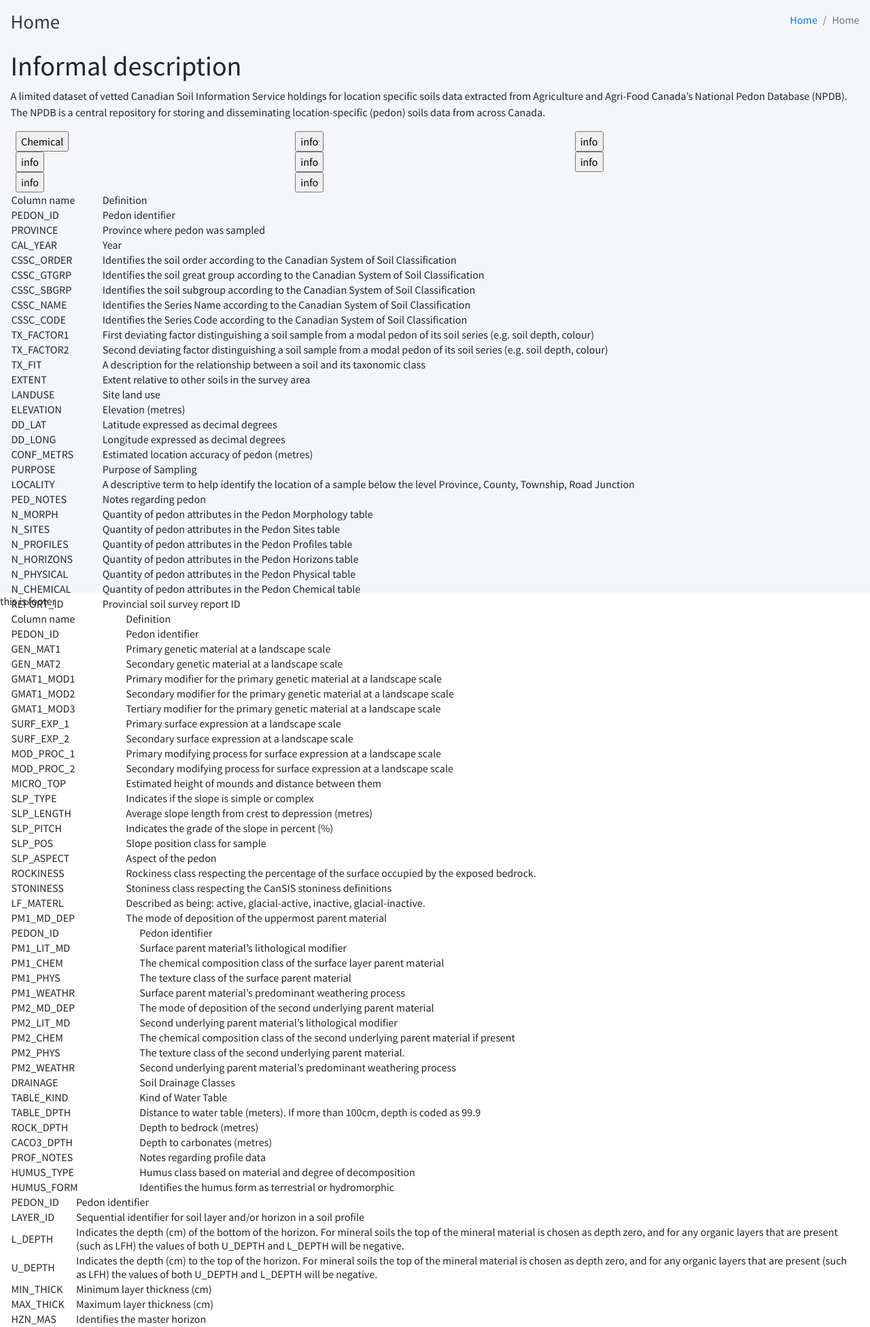
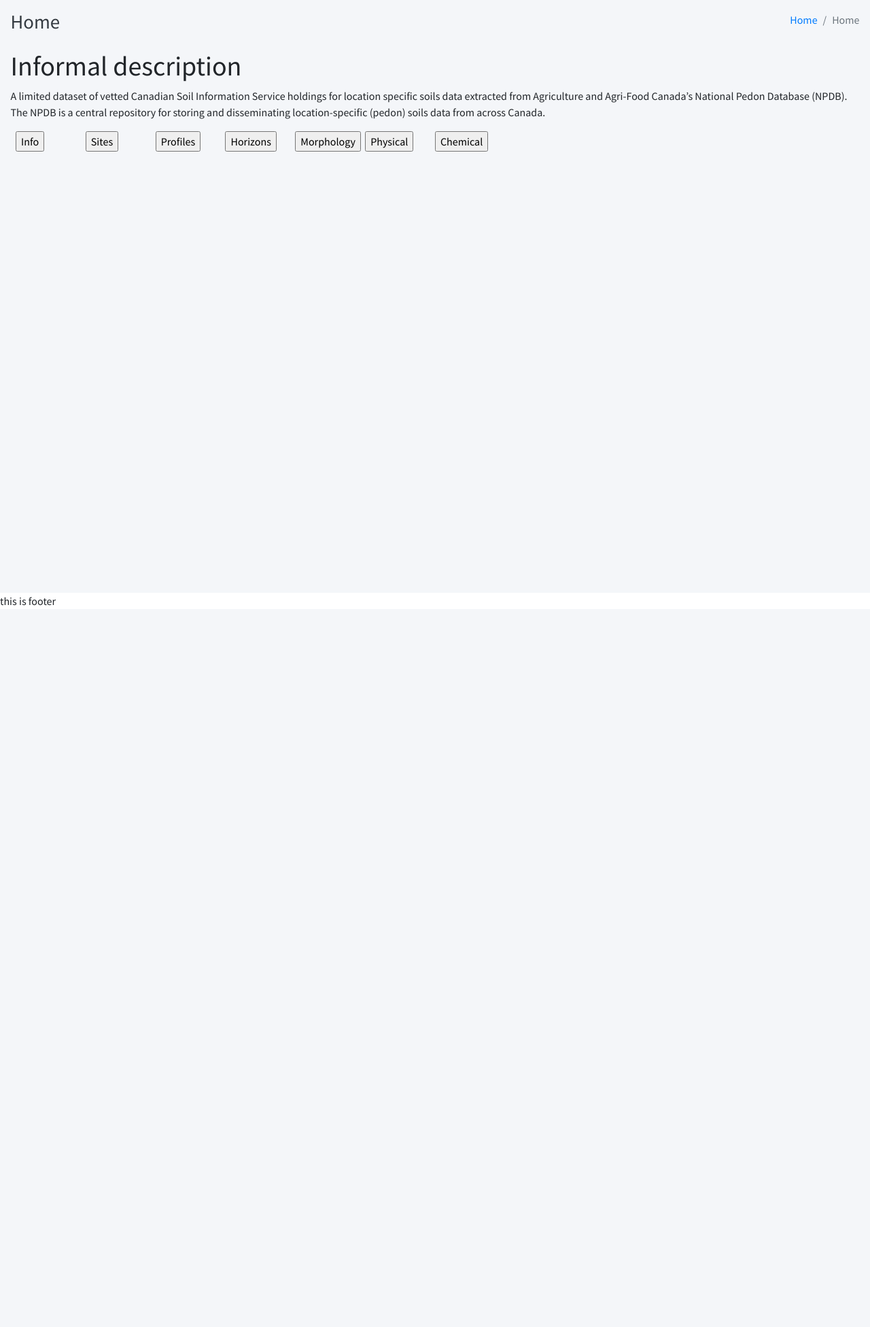
Before and after one commit to B1umenkrAn2/Website, a PHP site: the page made by app/views/description/index.php in a window 1280 px wide. Shown: the top 1952 px of the page at 68% size. After the commit the page ends 891 px from the top, so only its background shows below. Run offline with PHP 8.4, Linux system fonts and the light colour scheme; the template is opened without the code that fills it: most values are stand-ins (such as "Sample title", 1, 10 or a date in 2020); some libraries are stand-ins or nearby versions.

Commit message:
description finished

```diff
--- a/app/views/description/index.php
+++ b/app/views/description/index.php
@@ -1,24 +1,17 @@
 <!-- start of wrapper -->
 <script>
-    $(".talbes").click(function () {
-        var tables = $(".tables");
-        if (tables.val() === 'Info') {
-            $("#descTable")
-        } else if (tables.val() === 'Chemical') {
 
-        } else if (tables.val() === 'Sites') {
+    function display($table) {
+        var info = document.getElementById($table);
 
-        } else if (tables.val() === 'Profiles') {
+        if (info.style.display ==='' ){
+            info.style.display = 'none';
+        }else if (info.style.display === 'none'){
+            info.style.display = '';
+        }
+    }
 
-        } else if (tables.val() === 'Physical') {
 
-        } else if (tables.val() === 'Morphology') {
-
-        } else if (tables.val() === 'Horizons') {
-
-        }
-
-    })
 
 </script>
 <div class="wrapper">
@@ -60,27 +53,23 @@
                     Canada.
                 </p>
                 <div class="row col-12">
-                    <div class="col-4">
-                        <input type="button" value="Chemical" onclick=""/></div>
-                    <div class="col-4">
-                        <input type="button" value="info" onclick=""/></div>
-                    <div class="col-4">
-                        <input type="button" value="info" onclick=""/></div>
-                    <div class="col-4">
-                        <input type="button" value="info" onclick=""/></div>
-                    <div class="col-4">
-                        <input type="button" value="info" onclick=""/></div>
-                    <div class="col-4">
-                        <input type="button" value="info" onclick=""/></div>
-                    <div class="col-4">
-                        <input type="button" value="info" onclick=""/></div>
-                    <div class="col-4">
-                        <input type="button" value="info" onclick=""/></div>
-
-
+                    <div class="col-1">
+                        <input type="button" value="Info" onclick="display('Info')"/></div>
+                    <div class="col-1">
+                        <input type="button" value="Sites" onclick="display('Sites')"/></div>
+                    <div class="col-1">
+                        <input type="button" value="Profiles" onclick="display('Profiles')"/></div>
+                    <div class="col-1">
+                        <input type="button" value="Horizons" onclick="display('Horizons')"/></div>
+                    <div class="col-1">
+                        <input type="button" value="Morphology" onclick="display('Morphology')"/></div>
+                    <div class="col-1">
+                        <input type="button" value="Physical" onclick="display('Physical')"/></div>
+                    <div class="col-1">
+                        <input type="button" value="Chemical" onclick="display('Chemical')"/></div>
                 </div>
                 <div class="row col-12">
-                    <table id="infoTable" class="col-12">
+                    <table id="Info" style="display: none" class="col-12">
                         <tr>
                             <td>Column name</td>
                             <td>Definition</td>
@@ -224,7 +213,7 @@
 
                     </table>
 
-                    <table id="sitesTable" class="col-12">
+                    <table id="Sites" style="display: none"  class="col-12">
                         <tr>
                             <td>Column name</td>
                             <td>Definition</td>
@@ -327,7 +316,7 @@
                         <!--                     sites-->
                     </table>
 
-                    <table id="profiles" class="col-12">
+                    <table id="Profiles" style="display: none" class="col-12">
 
                         <tr>
                             <td>PEDON_ID</td>
@@ -419,7 +408,7 @@
                         <!--                    // profiles-->
                     </table>
 
-                    <table id="horizons" class="col-12">
+                    <table id="Horizons"style="display: none"  class="col-12">
 
                         <tr>
                             <td>PEDON_ID</td>
@@ -496,7 +485,7 @@
                         <!--                    // horizons-->
                     </table>
 
-                    <table id="Morphology" class="col-12">
+                    <table id="Morphology" style="display: none" class="col-12">
 
                         <tr>
                             <td>PEDON_ID</td>
@@ -635,7 +624,7 @@
                         <!--                    //Morphology-->
                     </table>
 
-                    <table id="Chemical" class="col-12">
+                    <table id="Chemical" style="display: none"  class="col-12">
 
                         <tr>
                             <td>PEDON_ID</td>
@@ -769,7 +758,7 @@
                         <!--                    //Chemical-->
                     </table>
 
-                    <table id="Physical" class="col-12">
+                    <table id="Physical"style="display: none"  class="col-12">
 
                         <tr>
                             <td>PEDON_ID</td>
```
